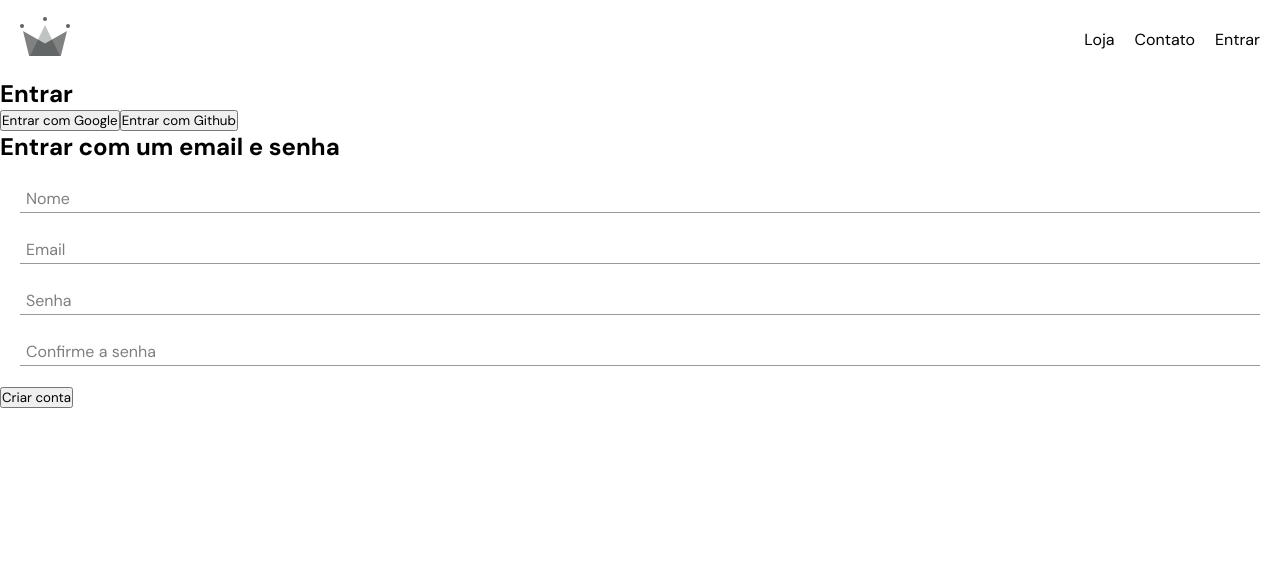
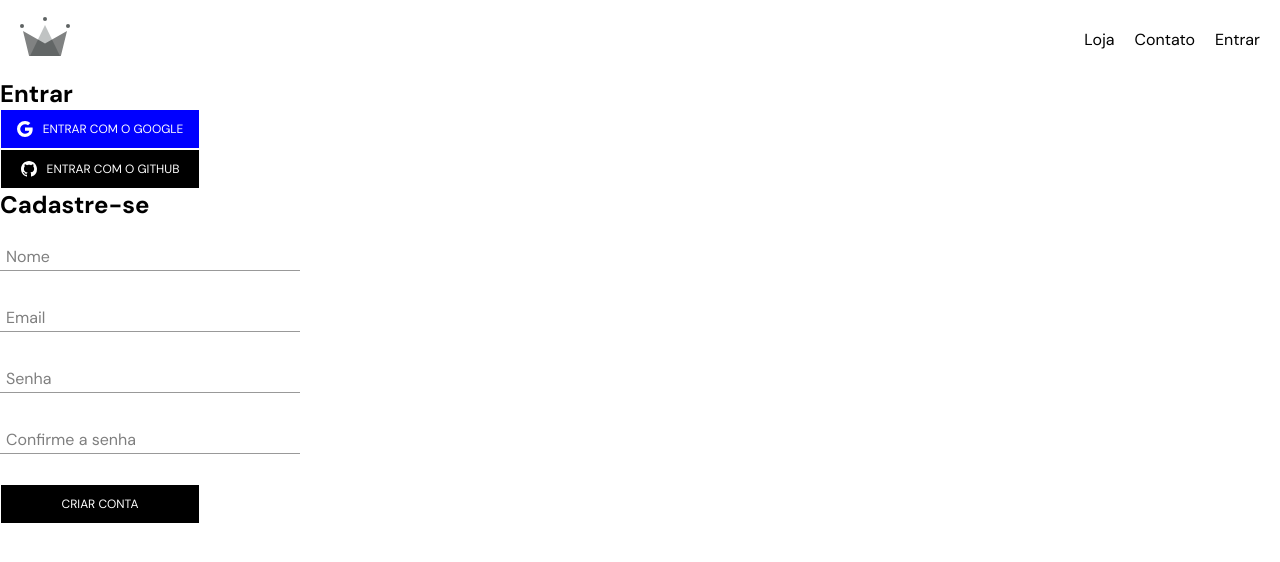
Before and after one commit to edsonpag/react_course, a React (Create React App) app in the folder 032-crwn-clothing/: page /sign-in in a window 1280 px wide. Shown: the top 562 px of the page. Built offline with nearby package versions, Linux system fonts and the light colour scheme; no server answers.

Commit message:
criado o formulario de criacao de conta, criado o component de input e o do button

```diff
--- /dev/null
+++ b/032-crwn-clothing/src/components/Button/Button.jsx
@@ -0,0 +1,24 @@
+import React from "react";
+
+import "./Button.scss";
+
+const BUTTON_TYPES = {
+    default: "button-default",
+    google: "google-sign-in",
+    github: "github-sign-in",
+    inverted: "inverted"
+}
+
+function Button({ text, buttonType, Icon, ...otherProps }) {
+    return (
+        <button
+        className={`${BUTTON_TYPES[buttonType]}`}
+        {...otherProps}
+        >
+            {Icon && <Icon />}
+            {text}
+        </button>
+    );
+}
+
+export default Button;
--- /dev/null
+++ b/032-crwn-clothing/src/components/Button/Button.scss
@@ -0,0 +1,47 @@
+@mixin hover-effect() {
+    &:hover {
+        filter: invert(100%);
+    }
+}
+
+button {
+    width: 20rem;
+    height: 4rem;
+
+    display: flex;
+    justify-content: center;
+    align-items: center;
+    column-gap: 1rem;
+
+    border: 0.1rem solid white;
+    background-color: black;
+
+    font-size: 1.2rem;
+    color: white;
+    text-transform: uppercase;
+    cursor: pointer;
+}
+
+.button-default {
+    @include hover-effect();
+}
+
+.inverted {
+    background-color: white;
+    border: 0.1rem solid black;
+    color: black;
+
+    @include hover-effect();
+}
+
+.github-sign-in {
+    @include hover-effect();
+}
+
+.google-sign-in {
+    background-color: blue;
+
+    &:hover {
+        opacity: 0.7;
+    }
+}
--- a/032-crwn-clothing/src/components/FormInput/FormInput.scss
+++ b/032-crwn-clothing/src/components/FormInput/FormInput.scss
@@ -9,10 +9,7 @@
 
 .group {
     position: relative;
-
-    margin-top: 2rem;
-    margin-bottom: 2rem;
-    margin-inline: 2rem;
+    margin-bottom: 3rem;
 }
 
 .form-data-label {
--- a/032-crwn-clothing/src/components/SignUpForm/SignUpForm.jsx
+++ b/032-crwn-clothing/src/components/SignUpForm/SignUpForm.jsx
@@ -1,5 +1,6 @@
 import React, { useState } from "react";
 import FormInput from "../FormInput/FormInput";
+import Button from "../Button/Button";
 
 import { signInWithEmailAndPassword, createUserDocumentFromAuth } from "../../firebase/firebase";
 
@@ -64,7 +65,9 @@ function SignUpForm() {
 
 
     return (
-        <form className="form" onSubmit={handleSubmit}>
+        <div className="sign-up-container">
+            <h2 className="sign-up-title">Cadastre-se</h2>
+            <form className="sign-up-form" onSubmit={handleSubmit}>
                 <FormInput
                 label="Nome"
                 id="displayName"
@@ -105,8 +108,13 @@ function SignUpForm() {
                 required
                 />
 
-            <button type="submit">Criar conta</button>
+                <Button
+                text="Criar conta"
+                type="submit"
+                buttonType="default"
+                />
             </form>
+        </div>
     );
 }
 
--- a/032-crwn-clothing/src/components/SignUpForm/SignUpForm.scss
+++ b/032-crwn-clothing/src/components/SignUpForm/SignUpForm.scss
@@ -0,0 +1,9 @@
+.sign-up-container {
+    display: flex;
+    flex-direction: column;
+    width: 30rem;
+
+    .sign-up-title {
+        margin-bottom: 2rem;
+    }
+}
--- a/032-crwn-clothing/src/routes/SignIn/SignIn.jsx
+++ b/032-crwn-clothing/src/routes/SignIn/SignIn.jsx
@@ -1,6 +1,7 @@
 import React, { useEffect } from "react";
 
 import SignUpForm from "../../components/SignUpForm/SignUpForm";
+import Button from "../../components/Button/Button";
 
 import { getRedirectResult } from "firebase/auth";
 import {
@@ -9,6 +10,9 @@ import {
     signInWithGithubRedirect,
     createUserDocumentFromAuth
 } from "../../firebase/firebase";
+
+import { ReactComponent as GithubIcon } from "../../assets/GithubIcon.svg";
+import { ReactComponent as GoogleIcon } from "../../assets/GoogleIcon.svg";
 
 function SignIn() {
 
@@ -32,12 +36,22 @@ function SignIn() {
 
     return (
 
-        <div>
+        <div className="sign-in-container">
             <h2>Entrar</h2>
-            <button onClick={logGoogleUser}>Entrar com Google</button>
-            <button onClick={signInWithGithubRedirect}>Entrar com Github</button>
+            <Button
+            text="Entrar com o Google"
+            buttonType="google"
+            onClick={logGoogleUser}
+            Icon={GoogleIcon}
+            />
 
-            <h2>Entrar com um email e senha</h2>
+            <Button
+            text="Entrar com o Github"
+            buttonType="github"
+            onClick={signInWithGithubRedirect}
+            Icon={GithubIcon}
+            />
+
             <SignUpForm />
         </div>
     );
```
Also changed, not shown: 032-crwn-clothing/src/assets/GithubIcon.svg (added), 032-crwn-clothing/src/assets/GoogleIcon.svg (added). Lines whose indentation alone changed are shown as unchanged.
